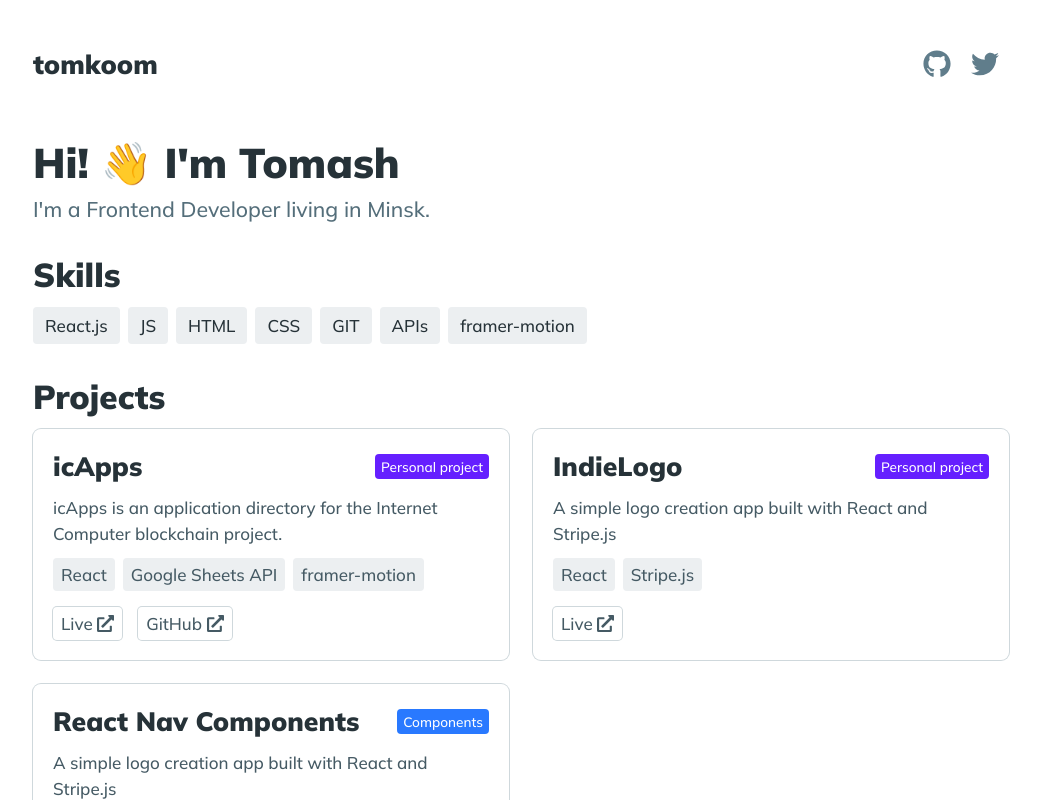
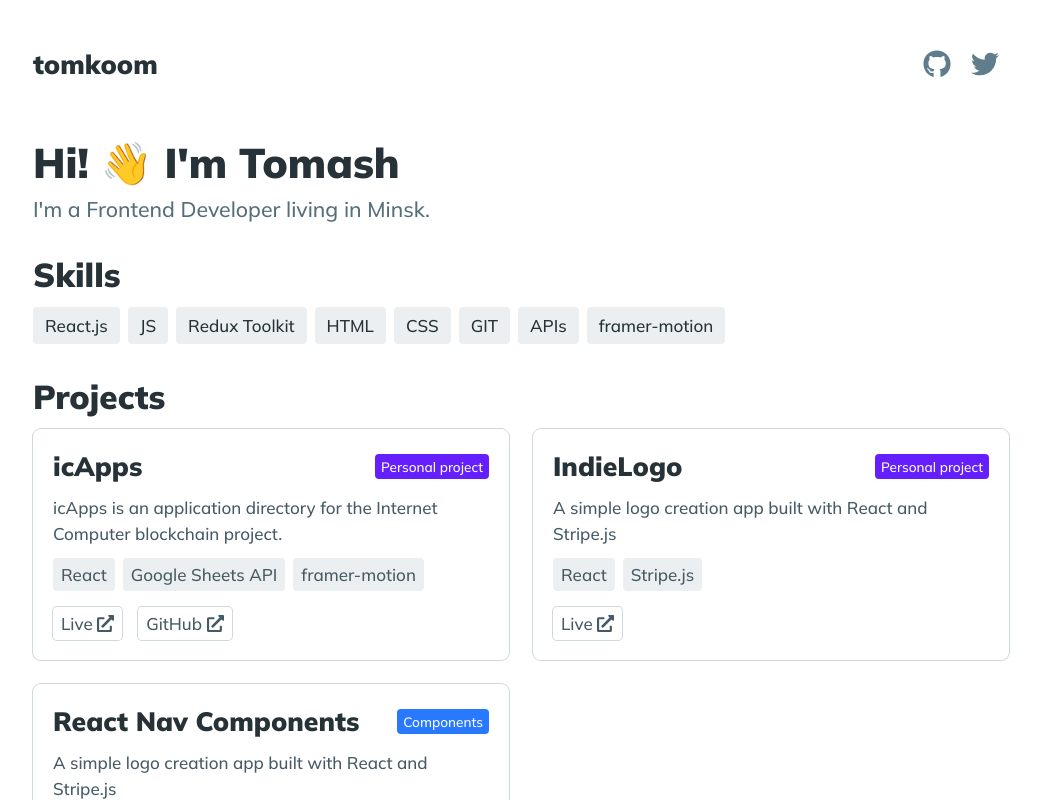
Before and after one commit to tomkoom/folio, a React (Create React App) app: page / in a window 1280 px wide. Shown: the top 800 px of the page, without its empty margins (119-1160 px from the left). Built offline with nearby package versions, Linux system fonts and the light colour scheme.

Commit message:
feat: add redux to skills

```diff
--- a/src/components/Skills/Skills.jsx
+++ b/src/components/Skills/Skills.jsx
@@ -1,7 +1,7 @@
 import React from "react";
 import css from "./Skills.module.css";
 
-const skills = ["React.js", "JS", "HTML", "CSS", "GIT", "APIs", "framer-motion"];
+const skills = ["React.js", "JS", "Redux Toolkit", "HTML", "CSS", "GIT", "APIs", "framer-motion"];
 
 const Skills = () => {
 	return (
```
